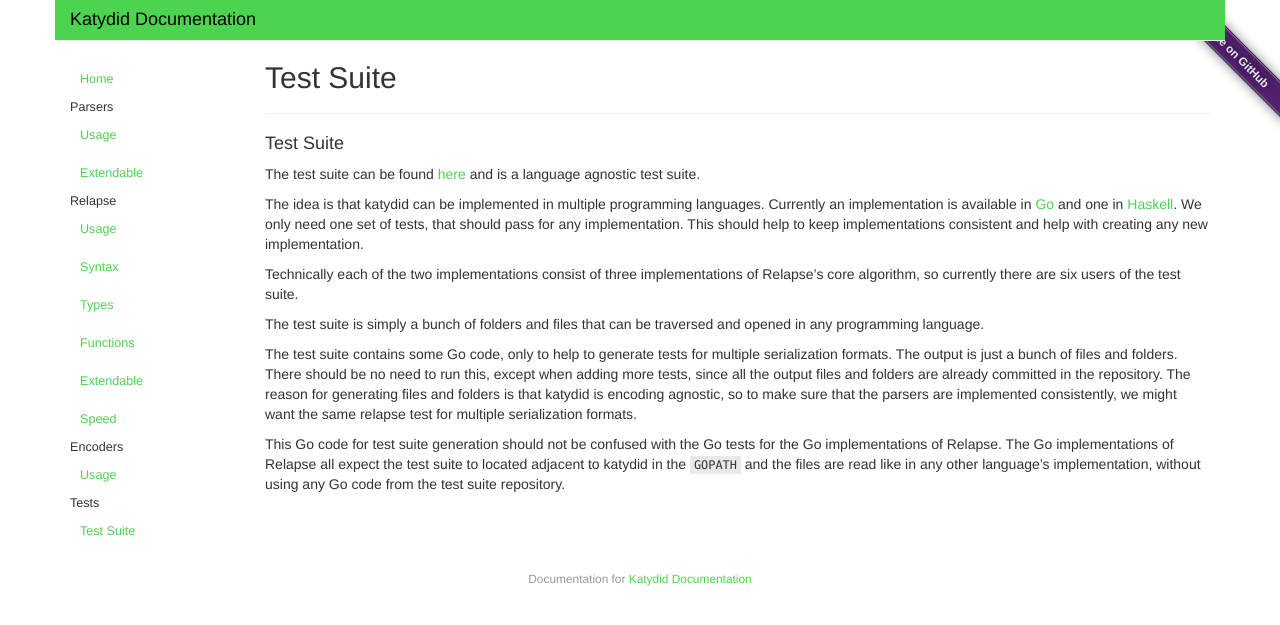
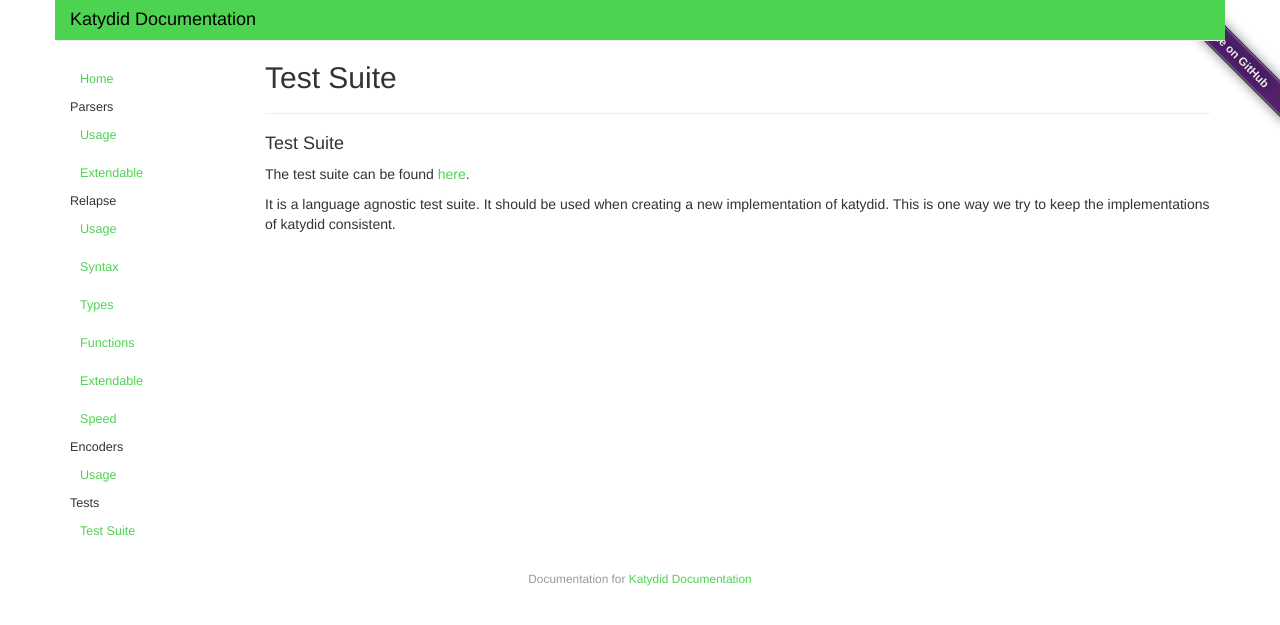
Before and after one commit to katydid/katydid.github.io, a Jekyll site: the page built from _posts/2017-10-09-testsuite.md, in a window 1280 px wide. Shown: the top 625 px of the page. Built offline with Jekyll 4.4.1, drawn with Linux system fonts in a browser that asks for light colours.

Commit message:
simple testsuite doc, old has moved to readme

```diff
--- a/_posts/2017-10-09-testsuite.md
+++ b/_posts/2017-10-09-testsuite.md
@@ -8,19 +8,8 @@
 
 #### Test Suite
 
-The test suite can be found [here](https://github.com/katydid/testsuite) and is a language agnostic test suite.
+The test suite can be found [here](https://github.com/katydid/testsuite).
 
-The idea is that katydid can be implemented in multiple programming languages. Currently an implementation is available in [Go](https://github.com/katydid/katydid) and one in [Haskell](https://github.com/katydid/katydid-haskell).
-We only need one set of tests, that should pass for any implementation.
-This should help to keep implementations consistent and help with creating any new implementation.
-
-Technically each of the two implementations consist of three implementations of Relapse's core algorithm, so currently there are six users of the test suite.
-
-The test suite is simply a bunch of folders and files that can be traversed and opened in any programming language.
-
-The test suite contains some Go code, only to help to generate tests for multiple serialization formats. The output is just a bunch of files and folders.
-There should be no need to run this, except when adding more tests, since all the output files and folders are already committed in the repository.
-The reason for generating files and folders is that katydid is encoding agnostic, so to make sure that the parsers are implemented consistently, we might want the same relapse test for multiple serialization formats.
-
-This Go code for test suite generation should not be confused with the Go tests for the Go implementations of Relapse.
-The Go implementations of Relapse all expect the test suite to located adjacent to katydid in the `GOPATH` and the files are read like in any other language's implementation, without using any Go code from the test suite repository.
+It is a language agnostic test suite.
+It should be used when creating a new implementation of katydid.
+This is one way we try to keep the implementations of katydid consistent.
```
